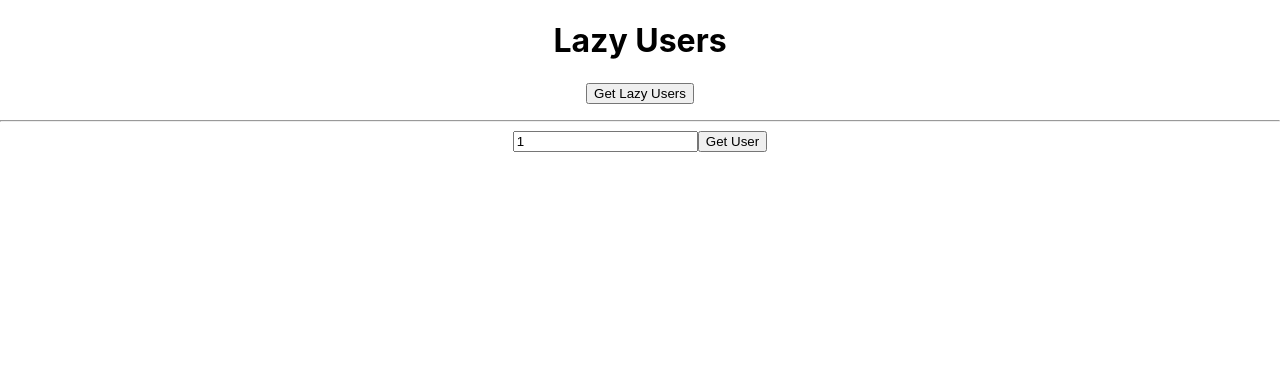
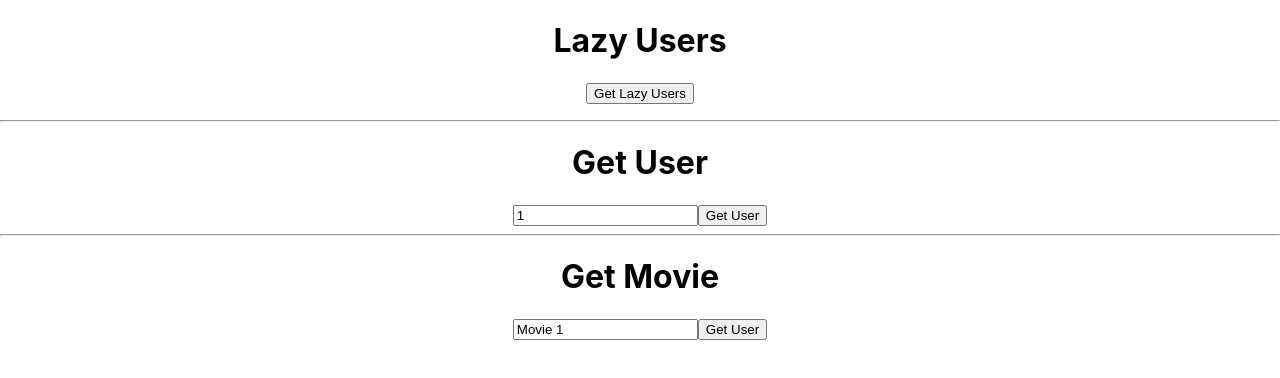
Before and after one commit to Sam-McCathie/gql, a React (Create React App) app in the folder client/: page / in a window 1280 px wide. Shown: the top 378 px of the page. Built offline with nearby package versions, Linux system fonts and the light colour scheme.

Commit message:
wip - testing with movies query, still not working.

```diff
--- a/client/src/App.js
+++ b/client/src/App.js
@@ -6,7 +6,7 @@ import {
   useQuery,
   useLazyQuery,
 } from '@apollo/client';
-import {getUser, getUsers} from './gql/queries';
+import {getUser, getUsers, getMovie} from './gql/queries';
 import {useState} from 'react';
 
 function App() {
@@ -55,12 +55,35 @@ function App() {
 
     return (
       <div>
+        <h1>Get User</h1>
         <input
           type={'number'}
           value={userID}
           onChange={e => setUserID(e.target.value)}
         />
         <button onClick={() => getUserByID()}>Get User</button>
+      </div>
+    );
+  };
+
+  const GetMovie = () => {
+    const [movie, setMovie] = useState('Movie 1');
+    const [Movie, {data, error}] = useLazyQuery(getMovie, {
+      variables: {title: movie},
+    });
+
+    if (error) console.error(error);
+    if (data) console.log(data);
+
+    return (
+      <div>
+        <h1>Get Movie</h1>
+        <input
+          type={'text'}
+          value={movie}
+          onChange={e => setMovie(e.target.value)}
+        />
+        <button onClick={() => Movie()}>Get User</button>
       </div>
     );
   };
@@ -73,6 +96,8 @@ function App() {
         <LazyUsers />
         <hr />
         <GetUser />
+        <hr />
+        <GetMovie />
       </div>
     </ApolloProvider>
   );
--- a/client/src/gql/queries.js
+++ b/client/src/gql/queries.js
@@ -17,3 +17,12 @@ export const getUser = gql`
     }
   }
 `;
+
+export const getMovie = gql`
+  {
+    movie(title: $title) {
+      id
+      title
+    }
+  }
+`;
```
